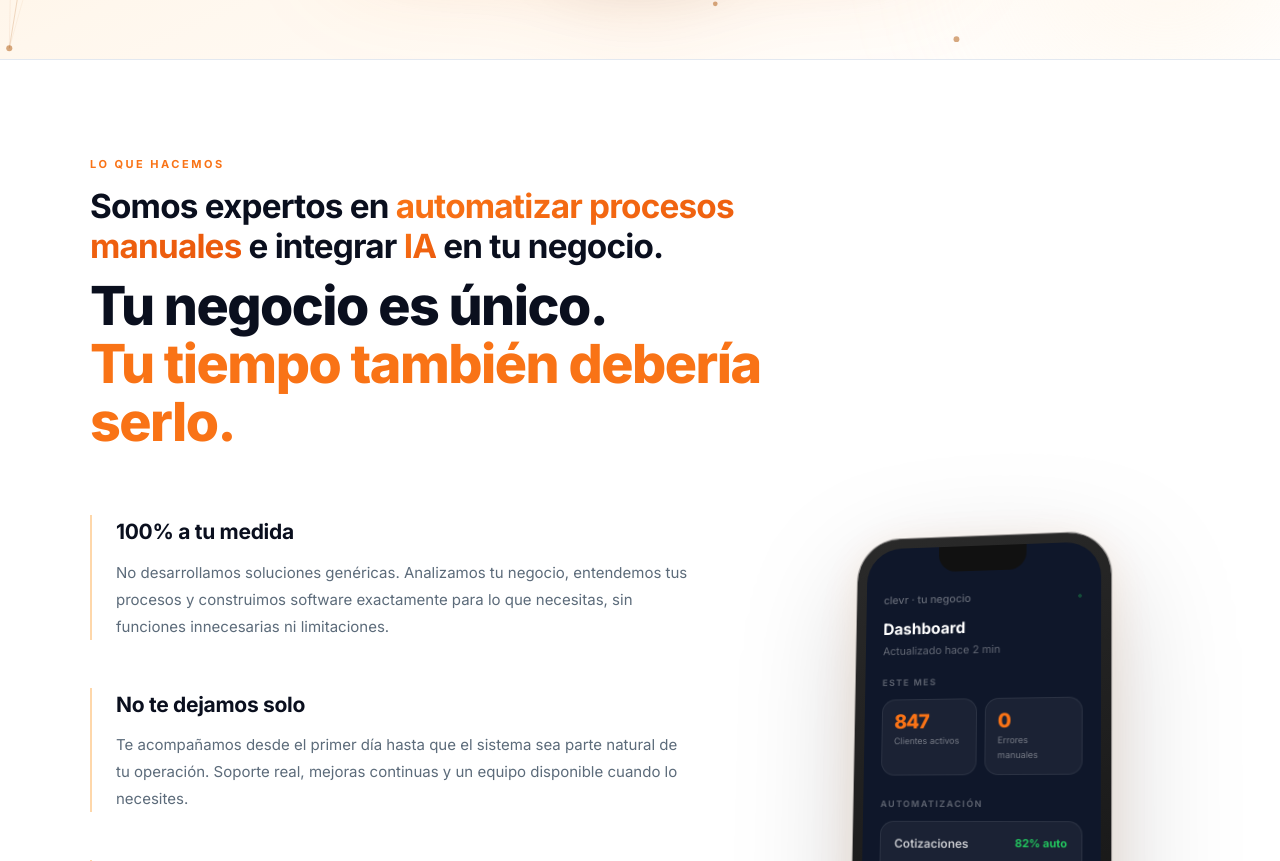
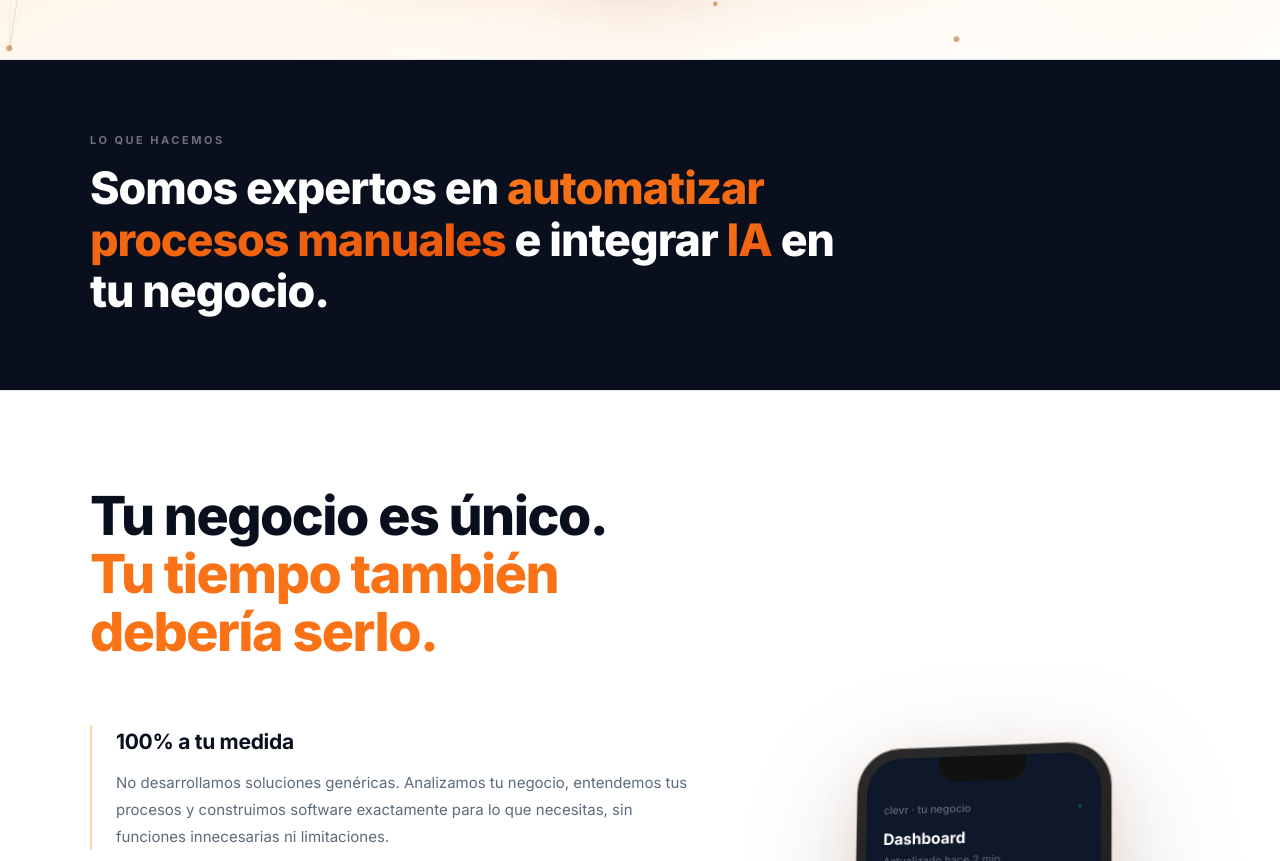
Before and after one commit to AlanKulka/clevr-landing, a plain HTML site: page index.html in a window 1280 px wide. Shown: the part 842-1703 px from the top of the page. Drawn offline with Linux system fonts and the light colour scheme; animation ran at ten frames a second.

Commit message:
Separate experts section with dark background before propuesta
Co-Authored-By: Claude Sonnet 4.6 <noreply@anthropic.com>

```diff
--- a/index.html
+++ b/index.html
@@ -335,8 +335,8 @@ section{padding:96px 40px}
   color:var(--indigo);margin-bottom:14px
 }
 .experts-headline{
-  font-size:clamp(20px,2.6vw,36px);font-weight:700;color:var(--ink);
-  letter-spacing:-0.8px;line-height:1.2;margin-bottom:10px
+  font-size:clamp(26px,3.5vw,52px);font-weight:800;color:var(--ink);
+  letter-spacing:-1px;line-height:1.15;margin-bottom:0
 }
 h2{
   font-size:clamp(34px,4.2vw,56px);font-weight:800;color:var(--ink);
@@ -864,13 +864,23 @@ footer p{font-size:13px;color:rgba(255,255,255,.4);line-height:1.9}
 
 <div class="div"></div>
 
+<!-- EXPERTOS SECTION -->
+<section style="background:var(--ink);padding:72px 40px">
+  <div class="container">
+    <div class="r" style="max-width:760px">
+      <p class="slabel" style="color:rgba(255,255,255,0.4)">Lo que hacemos</p>
+      <p class="experts-headline reveal" style="color:#fff">Somos expertos en <span class="gi">automatizar procesos manuales</span> e integrar <span class="gi">IA</span> en tu negocio.</p>
+    </div>
+  </div>
+</section>
+
+<div class="div"></div>
+
 <!-- PROPUESTA DE VALOR -->
 <section id="propuesta" style="background:var(--bg)">
   <div class="container">
-    <div class="r" style="max-width:760px;margin-bottom:52px">
-      <p class="slabel">Lo que hacemos</p>
-      <p class="experts-headline reveal">Somos expertos en <span class="gi">automatizar procesos manuales</span> e integrar <span class="gi">IA</span> en tu negocio.</p>
-      <h2 style="margin-top:6px">Tu negocio es único.<br><span class="i">Tu tiempo también debería serlo.</span></h2>
+    <div class="r" style="max-width:620px;margin-bottom:52px">
+      <h2>Tu negocio es único.<br><span class="i">Tu tiempo también debería serlo.</span></h2>
     </div>
     <div class="prop-layout">
 
```
